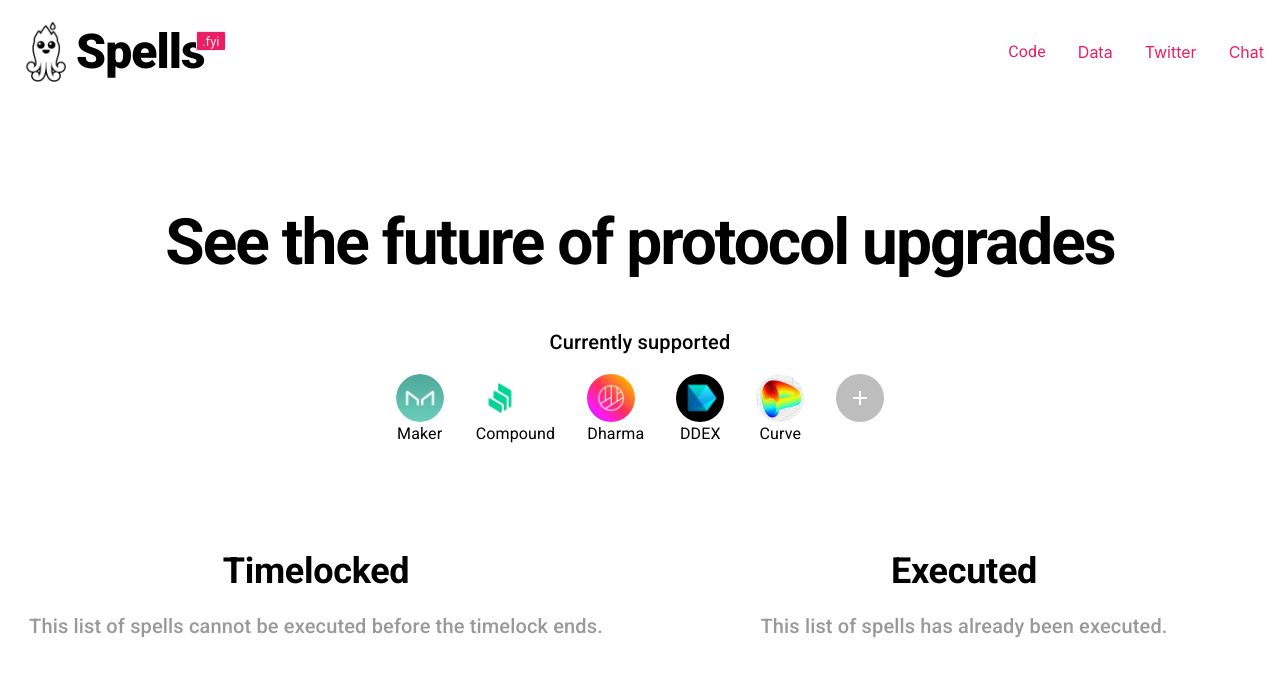
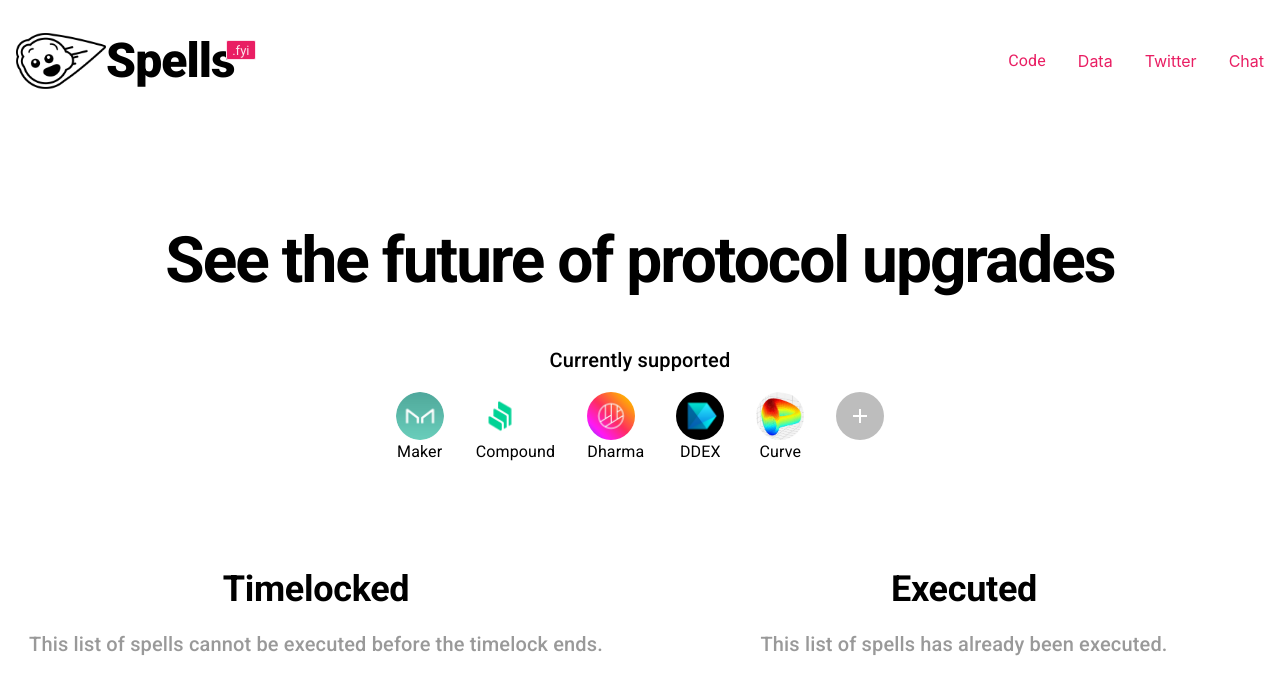
Before and after one commit to blocklytics/spells-fyi, a React (Create React App) app: page / in a window 1280 px wide. Shown: the top 694 px of the page. Built offline with nearby package versions, Linux system fonts and the light colour scheme; no server answers; what apollo-link-ws would draw is missing.

Commit message:
Update logo

```diff
--- a/src/components/Header.js
+++ b/src/components/Header.js
@@ -5,7 +5,7 @@
 import { makeStyles } from '@material-ui/core/styles';
 import pink from '@material-ui/core/colors/pink'
 
-import Blocky from '../images/fire.png'
+import Blocky from '../images/fireball.png'
 
 const useStyles = makeStyles(theme => ({
     topBar: {
@@ -13,7 +13,7 @@
       padding: theme.spacing(2)
     },
     logo: {
-      height: 60,
+      height: 90,
     },
     logoText: {
       fontFamily: 'Roboto',
```
Also changed, not shown: src/images/fire.png (deleted), src/images/fireball.png (added).
